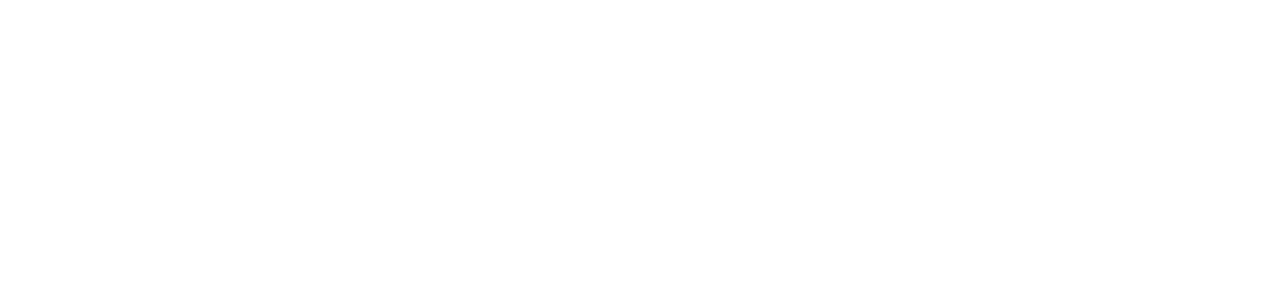
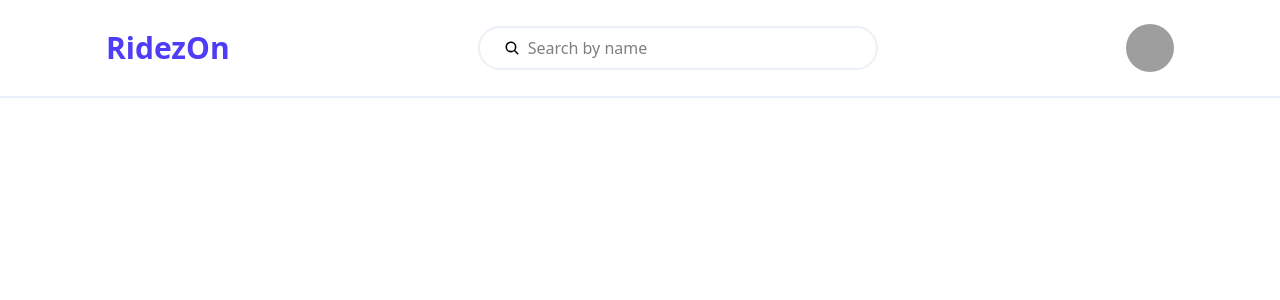
Before and after one commit to devoleper-samreen/Car-Rental, a React (Vite) app in the folder Frontend/: page /list in a window 1280 px wide. Before the commit this address had no page. Shown: the top 300 px of the page. Built offline with nearby package versions, Linux system fonts and the light colour scheme; grey boxes are pictures that could not be loaded.

Commit message:
feat: add CarList page and search header component

```diff
--- a/Frontend/src/App.jsx
+++ b/Frontend/src/App.jsx
@@ -1,6 +1,7 @@
 import { BrowserRouter as Router, Routes, Route } from 'react-router-dom'
 import Home from './pages/Home'
 import './App.css'
+import CarList from './pages/CarList'
 
 function App() {
 
@@ -9,6 +10,7 @@ function App() {
       <Router>
         <Routes>
           <Route path='/' element={<Home />} />
+          <Route path='/list' element={<CarList />} />
         </Routes>
       </Router>
     </>
--- /dev/null
+++ b/Frontend/src/componenets/searchHeader.jsx
@@ -0,0 +1,33 @@
+import React from 'react'
+import { IoSearch } from "react-icons/io5";
+
+function searchHeader() {
+    return (
+        <div className='max-w-[1100px] mx-auto h-24 bg-white flex items-center p-4 justify-between'>
+
+            <div>
+                <p className='text-3xl font-bold text-[#4F3CF7]'>RidezOn</p>
+            </div>
+
+            <div className='flex items-center gap-2 border-[2px] border-[#eaf0f7] px-6 py-2 rounded-full w-[400px]'>
+                <div>
+                    <IoSearch />
+                </div>
+                <div>
+                    <input type="text" placeholder='Search by name'
+                        className='outline-none border-none w-[300px]'
+                    />
+                </div>
+            </div>
+
+            <div className='w-12 h-12 rounded-full'>
+                <img src="https://encrypted-tbn0.gstatic.com/images?q=tbn:ANd9GcRsynwv-5qtogtOwJbIjaPFJUmHpzhxgqIAug&s" alt="profile"
+                    className='w-full h-full object-cover rounded-full'
+                />
+            </div>
+
+        </div>
+    )
+}
+
+export default searchHeader
--- /dev/null
+++ b/Frontend/src/pages/CarList.jsx
@@ -0,0 +1,21 @@
+import React from 'react'
+import SearchHeader from '../componenets/searchHeader'
+
+function CarList() {
+    return (
+        <div className='h-screen bg-white'>
+
+            <div className='border-b-[2px] border-b-[#eaf0f7]'>
+                <SearchHeader />
+            </div>
+
+            <div className='max-w-[1100px] mx-auto'>
+
+            </div>
+
+
+        </div>
+    )
+}
+
+export default CarList
```
